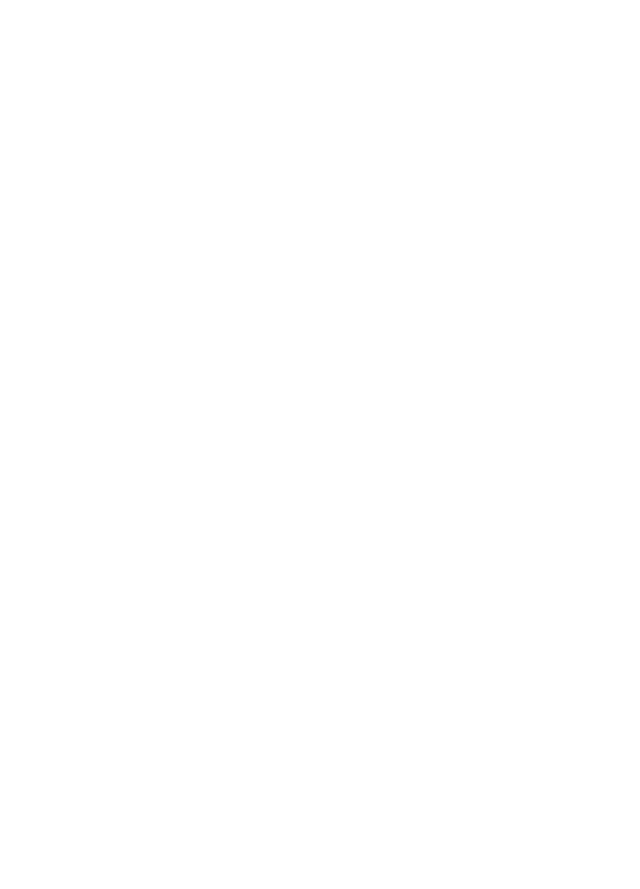
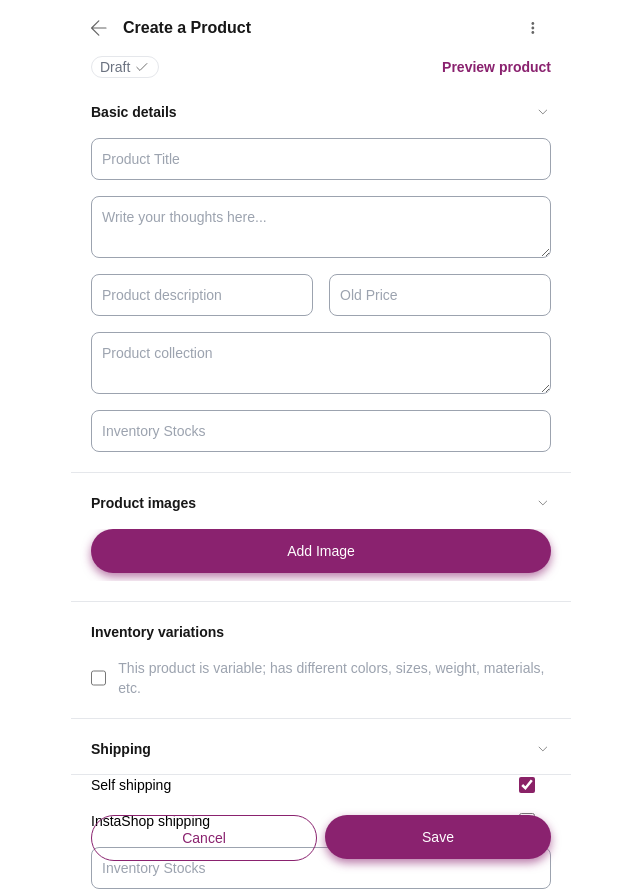
Before and after one commit to dev-makanju/blueportal, a Next.js app: page /product/create-product in a window 1280 px wide. Shown: the whole page, without its empty margins (319-959 px from the left). Before the commit the page ends 800 px from the top, so only its background shows below. Built offline with nearby package versions, Linux system fonts and the light colour scheme.

Commit message:
added more screens

```diff
--- a/app/product/create-product/page.tsx
+++ b/app/product/create-product/page.tsx
@@ -1,11 +1,148 @@
-import React from 'react'
+"use client";
+import React from "react";
+import Image from "next/image";
+import Button from "@/components/Button";
+import ScrollWrapper from "@/components/wrappers/ScrollWrapper";
+import Input from "@/components/Input";
 
-const page = () => {
+const Page: React.FC = () => {
+  const handleCancel = () => {
+    console.log("cancel");
+  };
+
+  const handleSave = () => {
+    console.log("save");
+  };
+
   return (
-    <div>
+    <main>
+        <header className="flex justify-between pl-5 pr-5 items-center mb-4 mt-4">
+            <div className="flex gap-4">
+            <Image src="/svg/Icon.svg" height={16} width={16} alt="start icon" />
+            <h1 className="font-bold text-[16px]">Create a Product</h1>
+            </div>
+            <Image
+            src="/svg/more_vert.svg"
+            height={20}
+            width={20}
+            className="mr-2"
+            alt="menu icon"
+            />
+        </header>
+        <div className="min-h-[100vh] relative">
+            <div className="pl-5 pr-5 flex justify-between items-center mb-6">
+                <div className="flex gap-1 border rounded-full pr-2 pl-2">
+                <h1 className="text-sm text-gray-500">Draft</h1>
+                <Image src="/svg/check.svg" height={16} width={16} alt="start icon" />
+                </div>
+                <h1 className="font-bold text-[14px] text-[#8A226F]">Preview product</h1>
+            </div>
+            <ScrollWrapper renderText="Basic details">
+                <div className="flex flex-col gap-4 pr-5 pl-5">
+                <Input
+                    inputType="text"
+                    inputName="store-name"
+                    holderText="Product Title"
+                />
+                <textarea
+                    id="message"
+                    className="block p-2.5 w-full text-sm text-gray-900 rounded-lg border border-gray-400 "
+                    placeholder="Write your thoughts here..."
+                ></textarea>
+                <div className="flex gap-4">
+                    <div className="flex-1">
+                        <Input
+                            inputType="text"
+                            inputName="store-name"
+                            holderText="Product description"
+                        />
+                    </div>
+                    <div className="flex-1">
+                        <Input
+                            inputType="text"
+                            inputName="tagname"
+                            holderText="Old Price"
+                        />
+                    </div>
+                </div>
+                <textarea
+                    id="collection"
+                    className="block p-2.5 w-full text-sm text-gray-900 rounded-lg border border-gray-400 "
+                    placeholder="Product collection"
+                ></textarea>
+                <Input
+                    inputType="text"
+                    inputName="store-name"
+                    holderText="Inventory Stocks"
+                />
+                </div>
+            </ScrollWrapper>
+            <hr className="mt-5 mb-5"/>
+            <ScrollWrapper renderText="Product images">
+                <div className="flex flex-col gap-4 pr-5 pl-5">
+                   <Button variant="SECONDARY" renderText="Add Image" showRightIcon={<div>
 
-    </div>
-  )
-}
+                   </div>}/>
+                </div>
+            </ScrollWrapper>
+            <hr className="mt-5 mb-5"/>
+            <div className="flex flex-col gap-4 pr-5 pl-5">
+               <h1 className='font-bold text-sm'>Inventory variations</h1>
+               <div className='flex flex-row items-center gap-3'>
+                    <input
+                        id="red-checkbox"
+                        type="checkbox"
+                        className="w-4 h-4 text-[#8A2267] border-gray-300 focus:ring-transparent accent-[#8A2267]"
+                    />
+                    <label htmlFor="red-checkbox" className="text-sm text-gray-400">This product is variable; has different colors, sizes, weight, materials, etc.</label>
+               </div>
+            </div>
+            <hr className="mt-5 mb-5"/>
+            <ScrollWrapper renderText="Shipping">
+                <div className="flex flex-col gap-4 pr-5 pl-5">
+                    <div className="flex justify-between items-center me-4">
+                        <label htmlFor="red-checkbox" className="text-sm text-black">Self shipping</label>
+                        <input
+                            checked
+                            id="red-checkbox"
+                            type="checkbox"
+                            className="w-4 h-4 text-[#8A2267] border-gray-300 focus:ring-transparent accent-[#8A2267]"
+                        />
+                    </div>
+                    <div className="flex justify-between items-center me-4">
+                        <label htmlFor="red-checkbox" className="text-sm text-black">InstaShop shipping</label>
+                        <input
+                            id="red-checkbox"
+                            type="checkbox"
+                            className="w-4 h-4 text-[#8A2267] border-gray-300 focus:ring-transparent accent-[#8A2267]"
+                        />
+                    </div>
 
-export default page
+                    <Input
+                        inputType="text"
+                        inputName="store-name"
+                        holderText="Inventory Stocks"
+                    />
+                </div>
+            </ScrollWrapper>
+            <div className="absolute bottom-0 right-0 left-0">
+                <hr className="mt-5 mb-5"/>
+                <div className="flex gap-2 p-5">
+                    <div className="flex-1">
+                    <Button
+                        renderText="Cancel"
+                        variant="NO_FILL"
+                        onClick={handleCancel}
+                    />
+                    </div>
+                    <div className="flex-1">
+                    <Button renderText="Save" variant="PRIMARY" onClick={handleSave} />
+                    </div>
+                </div>
+            </div>
+        </div>
+    </main>
+  );
+};
+
+export default Page;
--- a/components/Button.tsx
+++ b/components/Button.tsx
@@ -1,3 +1,4 @@
+'use client';
 import React from "react";
 import { buttonVariant } from "@/types/main";
 
@@ -5,16 +6,23 @@
   variant,
   renderText,
   onClick,
+  loading,
 }: {
   variant: buttonVariant;
   renderText: string;
-  onClick: () => void;
+  onClick?: () => void;
+  loading?: boolean,
 }) => {
   return (
-    <div className="p-5">
+    <div>
       <button
         type="button"
-        className="text-white bg-[#8A226F] w-full shadow-[0_4px_10px_0_rgba(138,34,111,0.6)] font-medium rounded-full text-sm px-5 py-3 text-center me-2 mb-2"
+        disabled={loading}
+        className={`${
+          variant == "NO_FILL"
+            ? "bg-none text-[#8A226F] border border-[#8A226F]"
+            : "bg-[#8A226F] text-white shadow-[0_4px_10px_0_rgba(138,34,111,0.6)]"
+        } w-full font-medium rounded-full text-sm px-5 py-3 text-center me-2 mb-2`}
         onClick={onClick}
       >
         {renderText}
--- /dev/null
+++ b/components/wrappers/ScrollWrapper.tsx
@@ -0,0 +1,29 @@
+import React, {useState} from 'react'
+import Image from 'next/image'
+
+const ScrollWrapper = ({children,renderText}: {children: React.ReactNode; renderText: string;}) => {
+    const [showContent , setShowContent] = useState<boolean>(true)
+    const handleWrapperScroll = () => {
+        setShowContent(!showContent)
+    }
+    return (
+    <div>
+       <div className='flex justify-between pb-4 pl-5 pr-5'>
+          <h1 className='font-bold text-sm'>{renderText}</h1>
+          <button onClick={handleWrapperScroll} className='bg-none outline-none'>
+            <Image
+                src={"/svg/chevron_down.svg"}
+                height={16}
+                width={16}
+                alt="start icon"
+            />
+          </button>
+       </div>
+       <div className={`${showContent ? 'h-[max-content]' : 'h-[0px]'} overflow-hidden ease-in-out duration-300`}>
+          {children}
+       </div>
+    </div>
+  )
+}
+
+export default ScrollWrapper
--- a/types/main.ts
+++ b/types/main.ts
@@ -1,4 +1,4 @@
-export type buttonVariant = 'PRIMARY' | 'SECONDARY' | 'WITHICONS'
+export type buttonVariant = 'PRIMARY' | 'SECONDARY' | 'WITHICONS' | 'NO_FILL'
 
 export interface inputProps {
     inputType: string;
```
Also changed, not shown: public/svg/check.svg (added).
